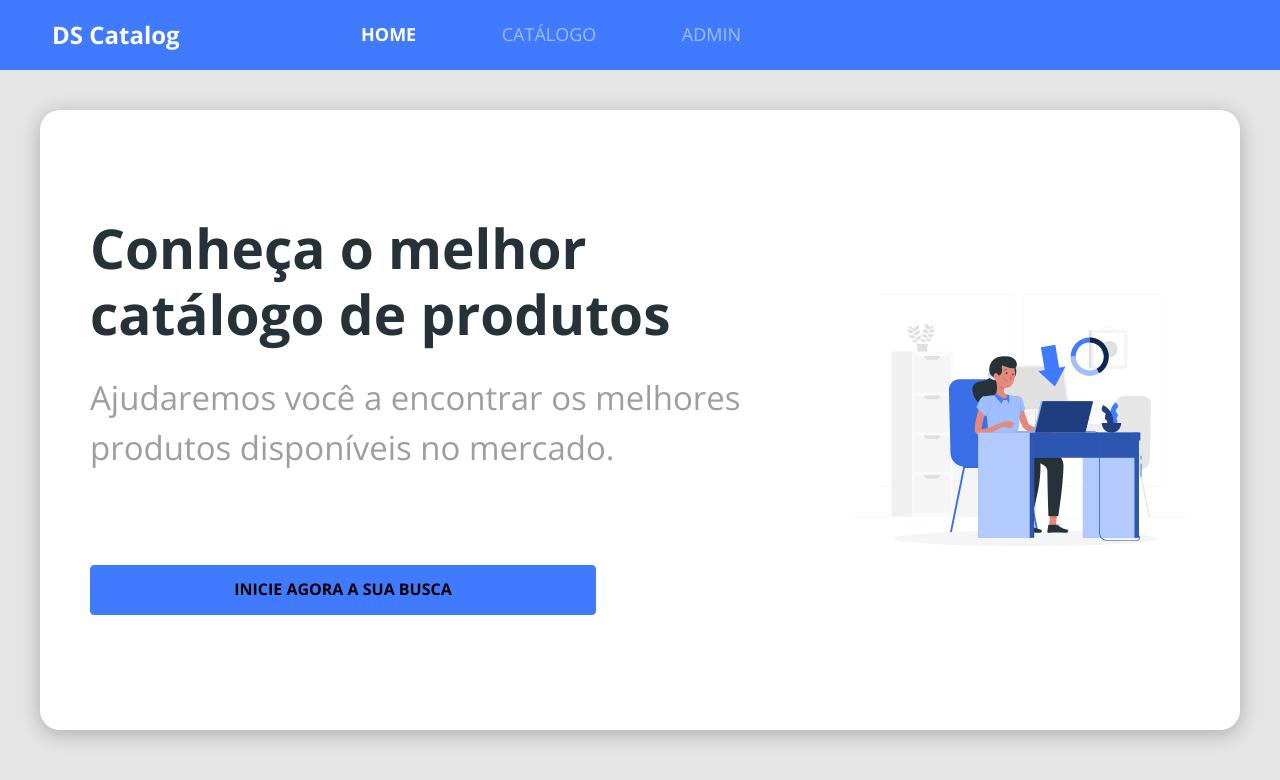
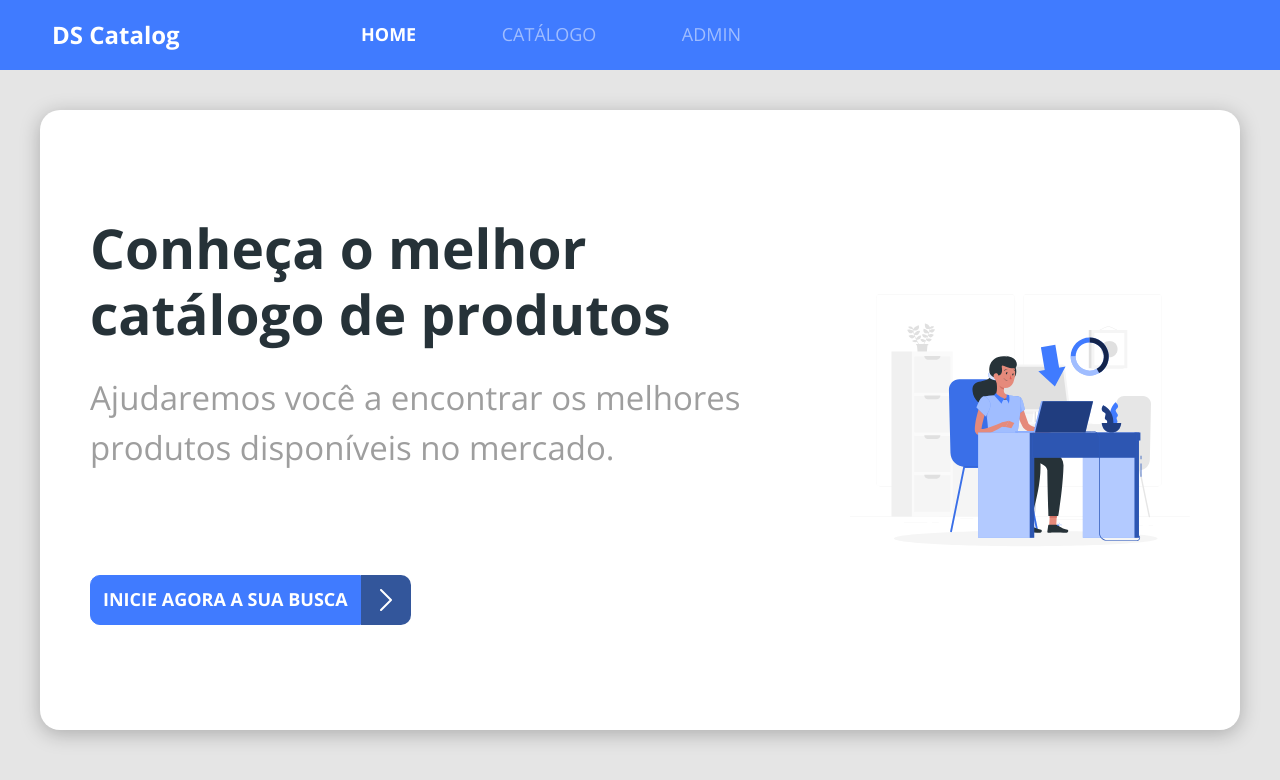
Before and after one commit to MardonioEng/dscatalog-devsuperior, a React (Create React App) app in the folder frontweb/: page / in a window 1280 px wide. Shown: the top 780 px of the page. Built offline with nearby package versions, Linux system fonts and the light colour scheme.

Commit message:
Custom ButtonIcon

```diff
--- a/frontweb/src/components/ButtonIcon/index.tsx
+++ b/frontweb/src/components/ButtonIcon/index.tsx
@@ -1,11 +1,18 @@
 import './styles.css';
 
+import { ReactComponent as ArrowIcon } from 'assets/images/arrow.svg';
+
 function ButtonIcon() {
-    return (
-        <button className="btn btn-primary btn-icon">
-            <h6>INICIE AGORA A SUA BUSCA</h6>
-        </button>
-    );
-};
+  return (
+    <div className="btn-container">
+      <button className="btn btn-primary">
+        <h6>INICIE AGORA A SUA BUSCA</h6>
+      </button>
+      <div className="btn-icon-container">
+        <ArrowIcon />
+      </div>
+    </div>
+  );
+}
 
 export default ButtonIcon;
--- a/frontweb/src/components/ButtonIcon/styles.css
+++ b/frontweb/src/components/ButtonIcon/styles.css
@@ -1,3 +1,33 @@
-.btn-icon {
+.btn-container {
+    display: flex;
+}
+
+.btn-container button {
+    border-radius: 10px 0px 0px 10px;
+}
+
+.btn h6 {
+    color: #FFF;
+    font-size: 12px;
+    text-transform: uppercase;
+}
+
+.btn-icon-container {
+    display: flex;
+    justify-content: center;
+    align-items: center;
+    width: 50px;
     height: 50px;
+    border-radius: 0px 10px 10px 0px;
+    background-color: rgb(51, 86, 155);
 }
+
+@media (min-width: 576px) {
+    .btn-icon-container {
+        width: 50px;
+        height: 50px;
+    }
+    .btn h6 {
+        font-size: 18px;
+    }
+}
--- a/frontweb/src/pages/Home/index.tsx
+++ b/frontweb/src/pages/Home/index.tsx
@@ -15,9 +15,11 @@
               mercado.
             </p>
           </div>
-          <Link to="/products">
-            <ButtonIcon />
-          </Link>
+          <div>
+            <Link to="/products">
+              <ButtonIcon />
+            </Link>
+          </div>
         </div>
         <div className="home-image-container">
           <MainImage />
--- a/frontweb/src/pages/Home/styles.css
+++ b/frontweb/src/pages/Home/styles.css
@@ -56,10 +56,6 @@
     .home-content-container p {
         width: 506px;
         margin-bottom: 20px;
-    }
-
-    .home-content-container button {
-        width: 506px;
     }
 
     .home-image-container svg {
```
Also changed, not shown: frontweb/src/assets/images/arrow.svg (added).
